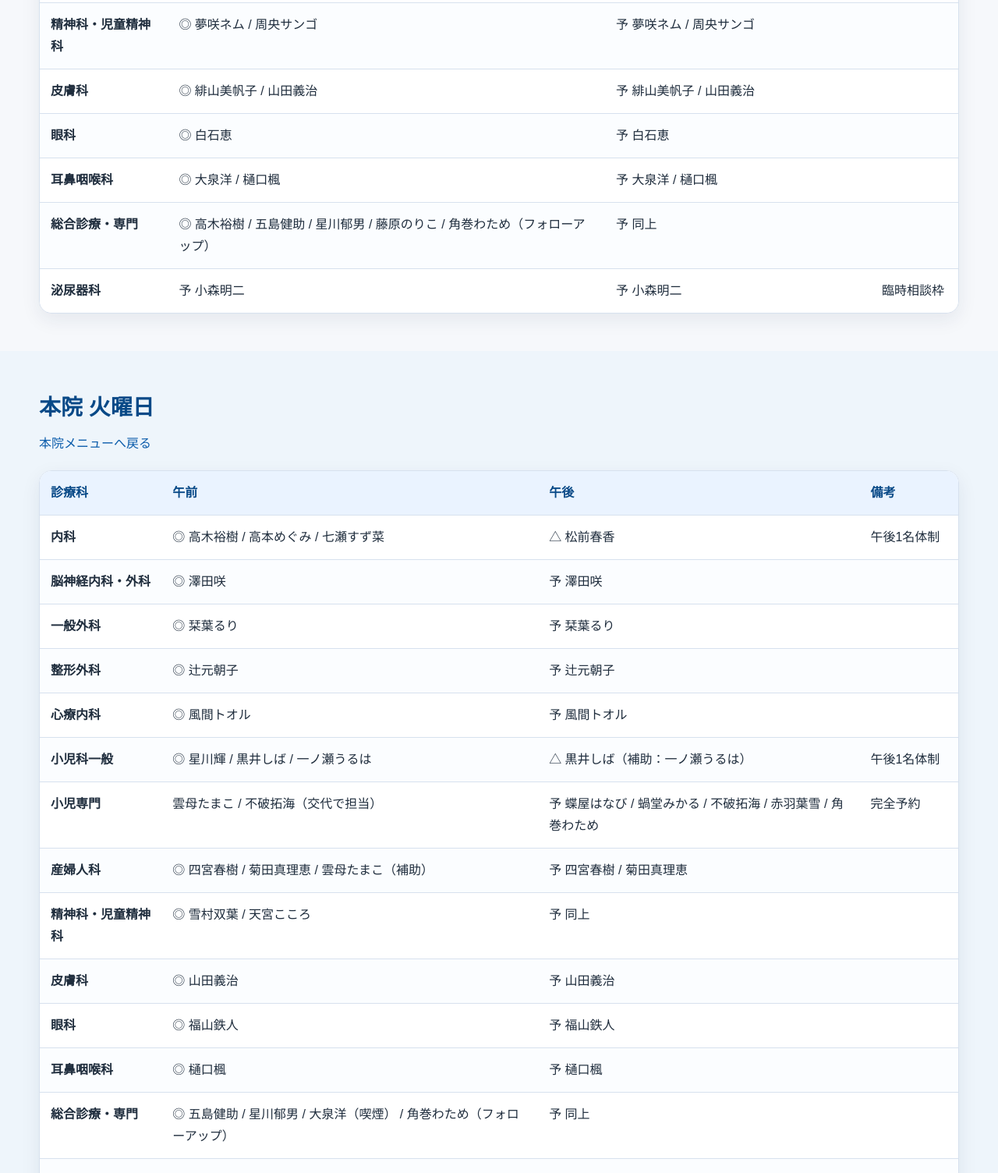
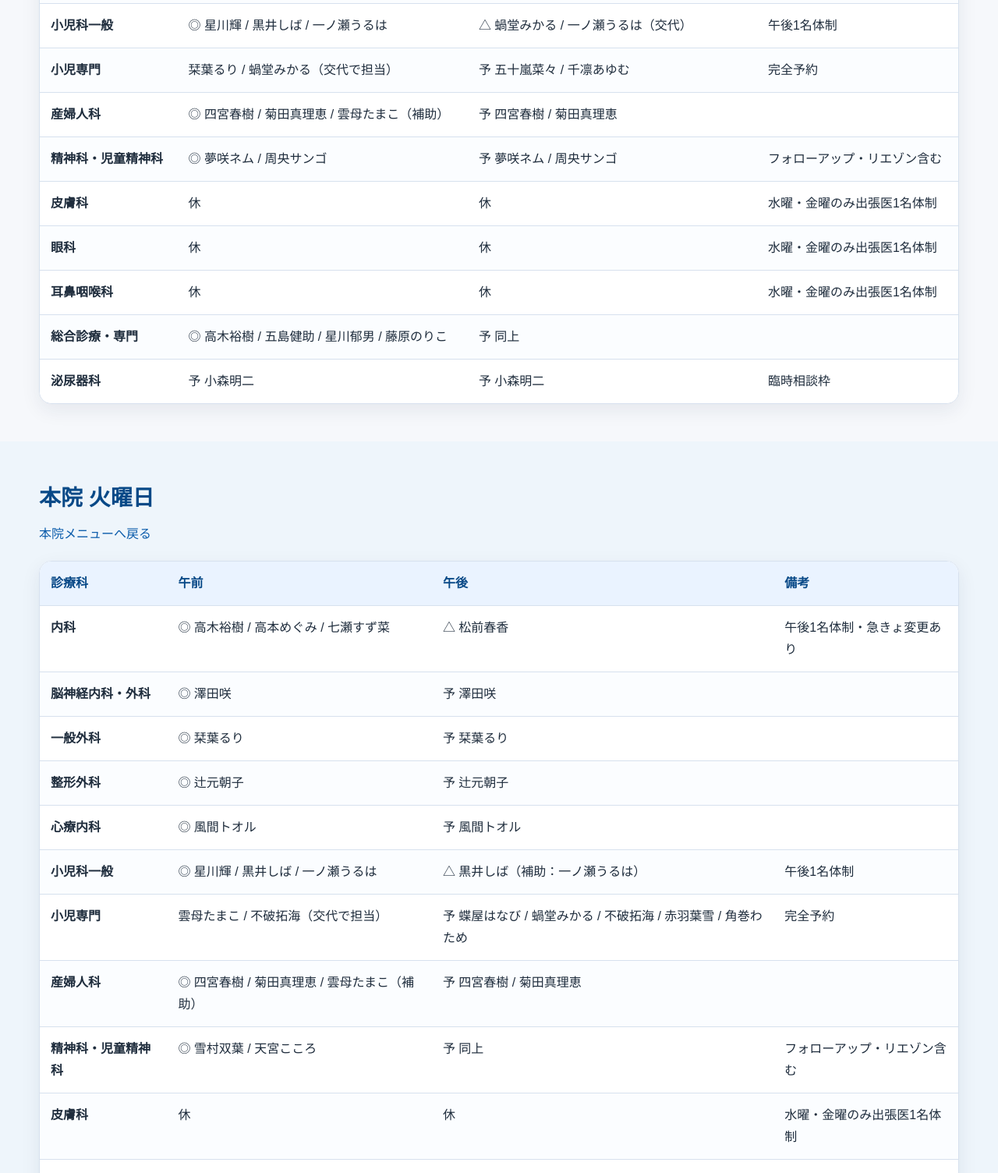
Before and after one commit to totopeko0615-a11y/furano-hospital-site, a plain HTML site: page gairai.html in a window 1280 px wide. Shown: the part 3226-4730 px from the top of the page at 78% size. Drawn offline with Linux system fonts and the light colour scheme.

Commit message:
Update gairai.html

```diff
--- a/gairai.html
+++ b/gairai.html
@@ -125,8 +125,12 @@
             </thead>
             <tbody>
               <tr><th>月〜木 午後の内科</th><td>△ 1名体制、原則予約なし可</td></tr>
+              <tr><th>午後の内科担当医</th><td>廃止した診療科の影響で急きょ変更となる場合があります</td></tr>
               <tr><th>月〜木 午後の小児科</th><td>△ 1名体制、原則予約なし可</td></tr>
               <tr><th>月〜木 午後のその他診療科</th><td>予 原則予約制</td></tr>
+              <tr><th>皮膚科・眼科・耳鼻咽喉科</th><td>水曜・金曜のみ出張医1名体制</td></tr>
+              <tr><th>緩和ケア・遺伝</th><td>完全予約制・必要時夜間対応</td></tr>
+              <tr><th>フォローアップ・リエゾン</th><td>精神科・児童精神科に含む</td></tr>
               <tr><th>金・土</th><td>通常運用</td></tr>
               <tr><th>日</th><td>縮小運用</td></tr>
               <tr><th>夜間</th><td>救急科＋各科当番医</td></tr>
@@ -153,18 +157,18 @@
               </tr>
             </thead>
             <tbody>
-              <tr><th>内科</th><td>◎ 松前春香 / 高本めぐみ / 早坂昇</td><td>△ 鏑木ろこ または 神楽坂倫太郎（週替わり）</td><td>午後1名体制</td></tr>
+              <tr><th>内科</th><td>◎ 松前春香 / 高本めぐみ / 早坂昇</td><td>△ 鏑木ろこ または 神楽坂倫太郎（週替わり）</td><td>午後1名体制・急きょ変更あり</td></tr>
               <tr><th>脳神経内科・外科</th><td>◎ 澤田咲</td><td>予 澤田咲</td><td>午後予約制</td></tr>
               <tr><th>一般外科</th><td>◎ 猪股隆 / 進藤一生</td><td>予 猪股隆 / 進藤一生</td><td>午後予約制</td></tr>
               <tr><th>心療内科</th><td>◎ 浜川百合子</td><td>予 浜川百合子</td><td></td></tr>
               <tr><th>小児科一般</th><td>◎ 星川輝 / 黒井しば / 一ノ瀬うるは</td><td>△ 蝸堂みかる / 一ノ瀬うるは（交代）</td><td>午後1名体制</td></tr>
               <tr><th>小児専門</th><td>栞葉るり / 蝸堂みかる（交代で担当）</td><td>予 五十嵐菜々 / 千凛あゆむ</td><td>完全予約</td></tr>
               <tr><th>産婦人科</th><td>◎ 四宮春樹 / 菊田真理恵 / 雲母たまこ（補助）</td><td>予 四宮春樹 / 菊田真理恵</td><td></td></tr>
-              <tr><th>精神科・児童精神科</th><td>◎ 夢咲ネム / 周央サンゴ</td><td>予 夢咲ネム / 周央サンゴ</td><td></td></tr>
-              <tr><th>皮膚科</th><td>◎ 緋山美帆子 / 山田義治</td><td>予 緋山美帆子 / 山田義治</td><td></td></tr>
-              <tr><th>眼科</th><td>◎ 白石恵</td><td>予 白石恵</td><td></td></tr>
-              <tr><th>耳鼻咽喉科</th><td>◎ 大泉洋 / 樋口楓</td><td>予 大泉洋 / 樋口楓</td><td></td></tr>
-              <tr><th>総合診療・専門</th><td>◎ 高木裕樹 / 五島健助 / 星川郁男 / 藤原のりこ / 角巻わため（フォローアップ）</td><td>予 同上</td><td></td></tr>
+              <tr><th>精神科・児童精神科</th><td>◎ 夢咲ネム / 周央サンゴ</td><td>予 夢咲ネム / 周央サンゴ</td><td>フォローアップ・リエゾン含む</td></tr>
+              <tr><th>皮膚科</th><td>休</td><td>休</td><td>水曜・金曜のみ出張医1名体制</td></tr>
+              <tr><th>眼科</th><td>休</td><td>休</td><td>水曜・金曜のみ出張医1名体制</td></tr>
+              <tr><th>耳鼻咽喉科</th><td>休</td><td>休</td><td>水曜・金曜のみ出張医1名体制</td></tr>
+              <tr><th>総合診療・専門</th><td>◎ 高木裕樹 / 五島健助 / 星川郁男 / 藤原のりこ</td><td>予 同上</td><td></td></tr>
               <tr><th>泌尿器科</th><td>予 小森明二</td><td>予 小森明二</td><td>臨時相談枠</td></tr>
             </tbody>
           </table>
@@ -189,7 +193,7 @@
               </tr>
             </thead>
             <tbody>
-              <tr><th>内科</th><td>◎ 高木裕樹 / 高本めぐみ / 七瀬すず菜</td><td>△ 松前春香</td><td>午後1名体制</td></tr>
+              <tr><th>内科</th><td>◎ 高木裕樹 / 高本めぐみ / 七瀬すず菜</td><td>△ 松前春香</td><td>午後1名体制・急きょ変更あり</td></tr>
               <tr><th>脳神経内科・外科</th><td>◎ 澤田咲</td><td>予 澤田咲</td><td></td></tr>
               <tr><th>一般外科</th><td>◎ 栞葉るり</td><td>予 栞葉るり</td><td></td></tr>
               <tr><th>整形外科</th><td>◎ 辻元朝子</td><td>予 辻元朝子</td><td></td></tr>
@@ -197,11 +201,11 @@
               <tr><th>小児科一般</th><td>◎ 星川輝 / 黒井しば / 一ノ瀬うるは</td><td>△ 黒井しば（補助：一ノ瀬うるは）</td><td>午後1名体制</td></tr>
               <tr><th>小児専門</th><td>雲母たまこ / 不破拓海（交代で担当）</td><td>予 蝶屋はなび / 蝸堂みかる / 不破拓海 / 赤羽葉雪 / 角巻わため</td><td>完全予約</td></tr>
               <tr><th>産婦人科</th><td>◎ 四宮春樹 / 菊田真理恵 / 雲母たまこ（補助）</td><td>予 四宮春樹 / 菊田真理恵</td><td></td></tr>
-              <tr><th>精神科・児童精神科</th><td>◎ 雪村双葉 / 天宮こころ</td><td>予 同上</td><td></td></tr>
-              <tr><th>皮膚科</th><td>◎ 山田義治</td><td>予 山田義治</td><td></td></tr>
-              <tr><th>眼科</th><td>◎ 福山鉄人</td><td>予 福山鉄人</td><td></td></tr>
-              <tr><th>耳鼻咽喉科</th><td>◎ 樋口楓</td><td>予 樋口楓</td><td></td></tr>
-              <tr><th>総合診療・専門</th><td>◎ 五島健助 / 星川郁男 / 大泉洋（喫煙） / 角巻わため（フォローアップ）</td><td>予 同上</td><td></td></tr>
+              <tr><th>精神科・児童精神科</th><td>◎ 雪村双葉 / 天宮こころ</td><td>予 同上</td><td>フォローアップ・リエゾン含む</td></tr>
+              <tr><th>皮膚科</th><td>休</td><td>休</td><td>水曜・金曜のみ出張医1名体制</td></tr>
+              <tr><th>眼科</th><td>休</td><td>休</td><td>水曜・金曜のみ出張医1名体制</td></tr>
+              <tr><th>耳鼻咽喉科</th><td>休</td><td>休</td><td>水曜・金曜のみ出張医1名体制</td></tr>
+              <tr><th>総合診療・専門</th><td>◎ 五島健助 / 星川郁男 / 大泉洋（喫煙）</td><td>予 同上</td><td></td></tr>
               <tr><th>泌尿器科</th><td>◎ 北里りさ / 小森明二</td><td>予 北里りさ / 小森明二</td><td>午後予約制中心</td></tr>
             </tbody>
           </table>
@@ -226,18 +230,18 @@
               </tr>
             </thead>
             <tbody>
-              <tr><th>内科</th><td>◎ 神楽坂倫太郎 / 松前春香 / 早坂昇 / 高本めぐみ</td><td>△ 夜乃くろむ または 高木裕樹（週替わり）</td><td>午後1名体制</td></tr>
+              <tr><th>内科</th><td>◎ 神楽坂倫太郎 / 松前春香 / 早坂昇 / 高本めぐみ</td><td>△ 夜乃くろむ または 高木裕樹（週替わり）</td><td>午後1名体制・急きょ変更あり</td></tr>
               <tr><th>脳神経内科・外科</th><td>◎ 澤田咲</td><td>予 澤田咲</td><td></td></tr>
               <tr><th>一般外科</th><td>◎ 猪股隆 / 不破拓海</td><td>予 猪股隆 / 不破拓海</td><td></td></tr>
               <tr><th>心療内科</th><td>◎ 浜川百合子</td><td>予 浜川百合子</td><td></td></tr>
               <tr><th>小児科一般</th><td>◎ 星川輝 / 黒井しば / 一ノ瀬うるは（応援）</td><td>△ 星川輝（補助：蝸堂みかる）</td><td>午後1名体制</td></tr>
               <tr><th>小児専門</th><td>角巻わため / 紡木こかげ（交代で担当）</td><td>予 蝶屋はなび / 紡木こかげ / 千凛あゆむ / 先斗寧 / 石神のぞみ</td><td>完全予約</td></tr>
               <tr><th>産婦人科</th><td>◎ 四宮春樹 / 菊田真理恵 / 雲母たまこ（補助）</td><td>予 四宮春樹 / 菊田真理恵</td><td></td></tr>
-              <tr><th>精神科・児童精神科</th><td>◎ 夢咲ネム / 竹田康</td><td>予 夢咲ネム / 竹田康</td><td></td></tr>
-              <tr><th>皮膚科</th><td>◎ 山田義治</td><td>予 山田義治</td><td></td></tr>
-              <tr><th>眼科</th><td>◎ 福山鉄人</td><td>予 福山鉄人</td><td></td></tr>
-              <tr><th>耳鼻咽喉科</th><td>◎ 樋口楓</td><td>予 樋口楓</td><td></td></tr>
-              <tr><th>総合診療・専門</th><td>◎ 藤原のりこ / 大泉洋（喫煙） / 角巻わため（フォローアップ）</td><td>予 同上</td><td></td></tr>
+              <tr><th>精神科・児童精神科</th><td>◎ 夢咲ネム / 竹田康</td><td>予 夢咲ネム / 竹田康</td><td>フォローアップ・リエゾン含む</td></tr>
+              <tr><th>皮膚科</th><td>◎ 出張医1名</td><td>予 同上</td><td>水曜出張医対応</td></tr>
+              <tr><th>眼科</th><td>◎ 出張医1名</td><td>予 同上</td><td>水曜出張医対応</td></tr>
+              <tr><th>耳鼻咽喉科</th><td>◎ 出張医1名</td><td>予 同上</td><td>水曜出張医対応</td></tr>
+              <tr><th>総合診療・専門</th><td>◎ 藤原のりこ / 大泉洋（喫煙）</td><td>予 同上</td><td></td></tr>
               <tr><th>泌尿器科</th><td>予 小森明二</td><td>予 小森明二</td><td>完全予約制</td></tr>
             </tbody>
           </table>
@@ -262,7 +266,7 @@
               </tr>
             </thead>
             <tbody>
-              <tr><th>内科</th><td>◎ 高木裕樹</td><td>△ 早坂昇</td><td>午後1名体制</td></tr>
+              <tr><th>内科</th><td>◎ 高木裕樹</td><td>△ 早坂昇</td><td>午後1名体制・急きょ変更あり</td></tr>
               <tr><th>脳神経内科・外科</th><td>◎ 澤田咲</td><td>予 澤田咲</td><td></td></tr>
               <tr><th>一般外科</th><td>◎ 栞葉るり</td><td>予 栞葉るり</td><td></td></tr>
               <tr><th>整形外科</th><td>◎ 辻元朝子</td><td>予 辻元朝子</td><td></td></tr>
@@ -272,14 +276,13 @@
               <tr><th>総合診療科</th><td>△ 星川郁男</td><td>△ 星川郁男</td><td>木曜終日1名体制</td></tr>
               <tr><th>総合診療サポート</th><td>七瀬すず菜（トリアージ支援）</td><td>七瀬すず菜（トリアージ支援）</td><td>木曜予約不可</td></tr>
               <tr><th>産婦人科</th><td>◎ 四宮春樹 / 菊田真理恵</td><td>予 四宮春樹 / 菊田真理恵</td><td></td></tr>
-              <tr><th>精神科・児童精神科</th><td>◎ 夢咲ネム / 天宮こころ / 周央サンゴ</td><td>予 同上</td><td></td></tr>
-              <tr><th>皮膚科</th><td>◎ 緋山美帆子</td><td>予 緋山美帆子</td><td></td></tr>
-              <tr><th>眼科</th><td>◎ 福山鉄人</td><td>予 福山鉄人</td><td></td></tr>
-              <tr><th>耳鼻咽喉科</th><td>◎ 樋口楓</td><td>予 樋口楓</td><td></td></tr>
+              <tr><th>精神科・児童精神科</th><td>◎ 夢咲ネム / 天宮こころ / 周央サンゴ</td><td>予 同上</td><td>フォローアップ・リエゾン含む</td></tr>
+              <tr><th>皮膚科</th><td>休</td><td>休</td><td>水曜・金曜のみ出張医1名体制</td></tr>
+              <tr><th>眼科</th><td>休</td><td>休</td><td>水曜・金曜のみ出張医1名体制</td></tr>
+              <tr><th>耳鼻咽喉科</th><td>休</td><td>休</td><td>水曜・金曜のみ出張医1名体制</td></tr>
               <tr><th>泌尿器科</th><td>◎ 北里りさ / 小森明二</td><td>予 北里りさ / 小森明二</td><td></td></tr>
-              <tr><th>緩和・遺伝</th><td>予 長野信二 または 星野彩乃</td><td>予 長野信二 または 星野彩乃</td><td>完全予約</td></tr>
+              <tr><th>緩和・遺伝</th><td>予 完全予約制</td><td>予 完全予約制</td><td>必要時夜間当直・診察対応</td></tr>
               <tr><th>喫煙外来</th><td>◎ 大泉洋</td><td>予 大泉洋</td><td></td></tr>
-              <tr><th>フォローアップ</th><td>◎ 角巻わため</td><td>予 角巻わため</td><td></td></tr>
             </tbody>
           </table>
         </div>
@@ -308,10 +311,10 @@
               <tr><th>小児科一般</th><td>◎ 星川輝 / 黒井しば / 一ノ瀬うるは（応援）</td><td>◎ 同上</td><td></td></tr>
               <tr><th>小児専門</th><td>予 紡木こかげ / 先斗寧 / 木村彩乃</td><td>予 同上</td><td>完全予約枠あり</td></tr>
               <tr><th>産婦人科</th><td>◎ 四宮春樹 / 菊田真理恵</td><td>◎ 同上</td><td></td></tr>
-              <tr><th>精神・心療</th><td>◎ 竹田康 / 石神のぞみ / 天宮こころ / 北里りさ / 夢咲ネム / 周央サンゴ / 雪村双葉</td><td>◎ 同上</td><td>流動投入ライン</td></tr>
-              <tr><th>皮膚科</th><td>◎ 緋山美帆子</td><td>◎ 緋山美帆子</td><td></td></tr>
-              <tr><th>眼科</th><td>◎ 白石恵</td><td>◎ 白石恵</td><td></td></tr>
-              <tr><th>耳鼻咽喉科</th><td>◎ 大泉洋</td><td>◎ 大泉洋</td><td></td></tr>
+              <tr><th>精神・心療</th><td>◎ 竹田康 / 石神のぞみ / 天宮こころ / 北里りさ / 夢咲ネム / 周央サンゴ / 雪村双葉</td><td>◎ 同上</td><td>フォローアップ・リエゾン含む</td></tr>
+              <tr><th>皮膚科</th><td>◎ 出張医1名</td><td>◎ 同上</td><td>金曜出張医対応</td></tr>
+              <tr><th>眼科</th><td>◎ 出張医1名</td><td>◎ 同上</td><td>金曜出張医対応</td></tr>
+              <tr><th>耳鼻咽喉科</th><td>◎ 出張医1名</td><td>◎ 同上</td><td>金曜出張医対応</td></tr>
               <tr><th>泌尿器科</th><td>◎ 北里りさ</td><td>◎ 北里りさ</td><td></td></tr>
             </tbody>
           </table>
@@ -336,16 +339,16 @@
               </tr>
             </thead>
             <tbody>
-              <tr><th>心療内科・精神科</th><td>◎ 浜川百合子 / 風間トオル / 竹田康 / 天宮こころ / 夢咲ネム / 周央サンゴ / 雪村双葉</td><td>◎ 同上</td><td>集中配置日</td></tr>
+              <tr><th>心療内科・精神科</th><td>◎ 浜川百合子 / 風間トオル / 竹田康 / 天宮こころ / 夢咲ネム / 周央サンゴ / 雪村双葉</td><td>◎ 同上</td><td>フォローアップ・リエゾン含む</td></tr>
               <tr><th>内科</th><td>◎ 白砂まどか / 高木裕樹 / 高本めぐみ / 五島健助</td><td>◎ 同上</td><td></td></tr>
               <tr><th>外科</th><td>◎ 栞葉るり / 猪股隆 / 不破拓海</td><td>◎ 同上</td><td></td></tr>
               <tr><th>小児科一般</th><td>◎ 星川輝 / 黒井しば</td><td>◎ 同上</td><td></td></tr>
               <tr><th>小児専門</th><td>◎ 紡木こかげ / 蝸堂みかる / 小々波いるか / 石神のぞみ / 五十嵐菜々</td><td>◎ 同上</td><td></td></tr>
               <tr><th>産婦人科</th><td>◎ 第1・2週：角巻わため / 赤羽祐司（交代で担当）</td><td>◎ 第3・4週：雲母たまこ / 先斗寧（応援：菊田真理恵）</td><td>週替わり</td></tr>
               <tr><th>総合診療</th><td>◎ 星川郁男 / 藤原のりこ / 七瀬すず菜</td><td>◎ 同上</td><td></td></tr>
-              <tr><th>皮膚科</th><td>◎ 緋山美帆子</td><td>◎ 緋山美帆子</td><td></td></tr>
-              <tr><th>眼科</th><td>◎ 白石恵</td><td>◎ 白石恵</td><td></td></tr>
-              <tr><th>耳鼻咽喉科</th><td>◎ 大泉洋</td><td>◎ 大泉洋</td><td></td></tr>
+              <tr><th>皮膚科</th><td>休</td><td>休</td><td>水曜・金曜のみ出張医1名体制</td></tr>
+              <tr><th>眼科</th><td>休</td><td>休</td><td>水曜・金曜のみ出張医1名体制</td></tr>
+              <tr><th>耳鼻咽喉科</th><td>休</td><td>休</td><td>水曜・金曜のみ出張医1名体制</td></tr>
               <tr><th>泌尿器科</th><td>◎ 北里りさ / 小森明二</td><td>◎ 同上</td><td></td></tr>
             </tbody>
           </table>
@@ -370,10 +373,10 @@
               </tr>
             </thead>
             <tbody>
-              <tr><th>総合診療・内科兼務</th><td>△ 早坂昇</td><td>△ 早坂昇</td><td>終日1名体制</td></tr>
+              <tr><th>総合診療・内科兼務</th><td>△ 松前春香</td><td>△ 松前春香</td><td>終日1名体制</td></tr>
               <tr><th>総合診療サポート</th><td>藤原のりこ</td><td>藤原のりこ</td><td>支援配置</td></tr>
               <tr><th>小児科一般</th><td>△ 小々波いるか</td><td>△ 蝶屋はなび</td><td>交代制</td></tr>
-              <tr><th>精神科・児童精神科</th><td>予 雪村双葉 / 空澄セナ（オンコール）</td><td>予 雪村双葉 / 空澄セナ（オンコール）</td><td>完全予約</td></tr>
+              <tr><th>精神科・児童精神科</th><td>予 雪村双葉 / 空澄セナ（オンコール）</td><td>予 雪村双葉 / 空澄セナ（オンコール）</td><td>完全予約・フォローアップ・リエゾン含む</td></tr>
               <tr><th>産婦人科</th><td>△ 第1・2週：角巻わため または 赤羽祐司</td><td>△ 第3・4週：雲母たまこ / 先斗寧</td><td>週替わり</td></tr>
               <tr><th>救急科</th><td>救 24時間交代制</td><td>救 24時間交代制</td><td>常時対応</td></tr>
             </tbody>
```
